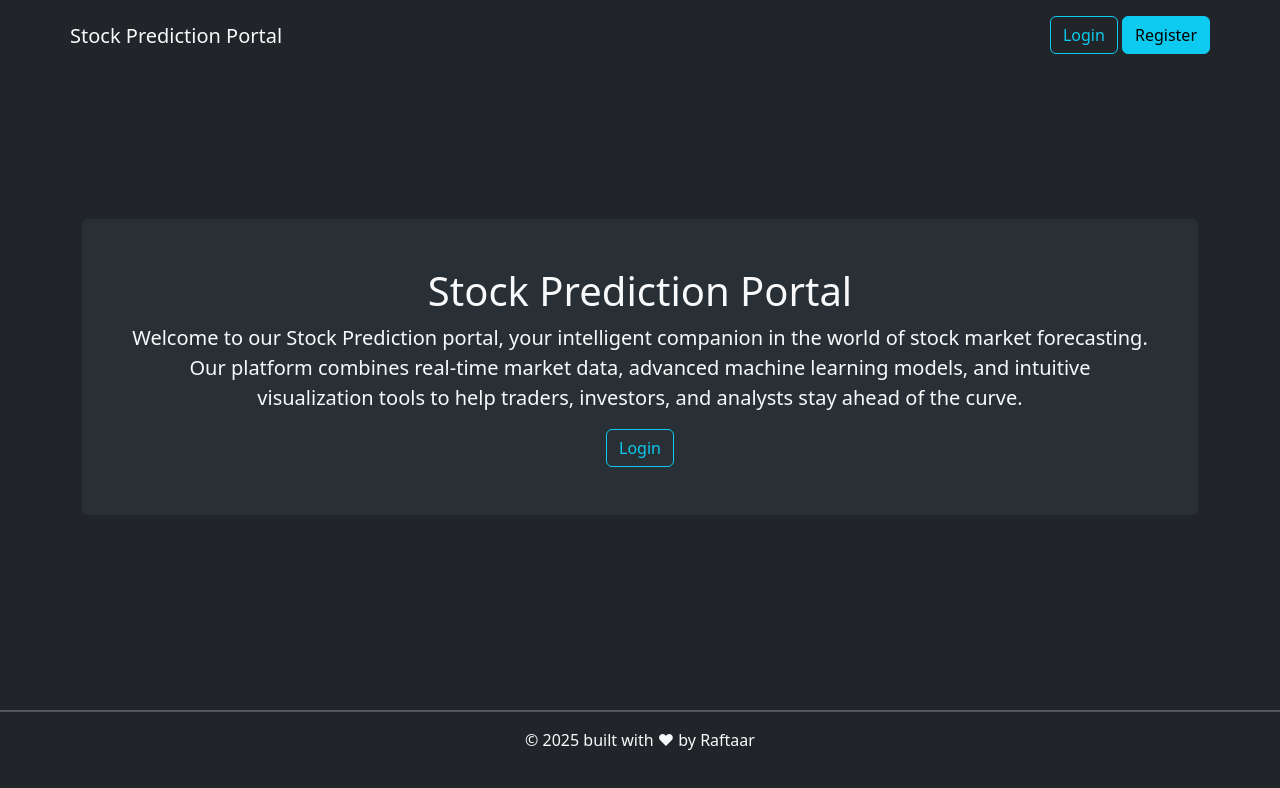
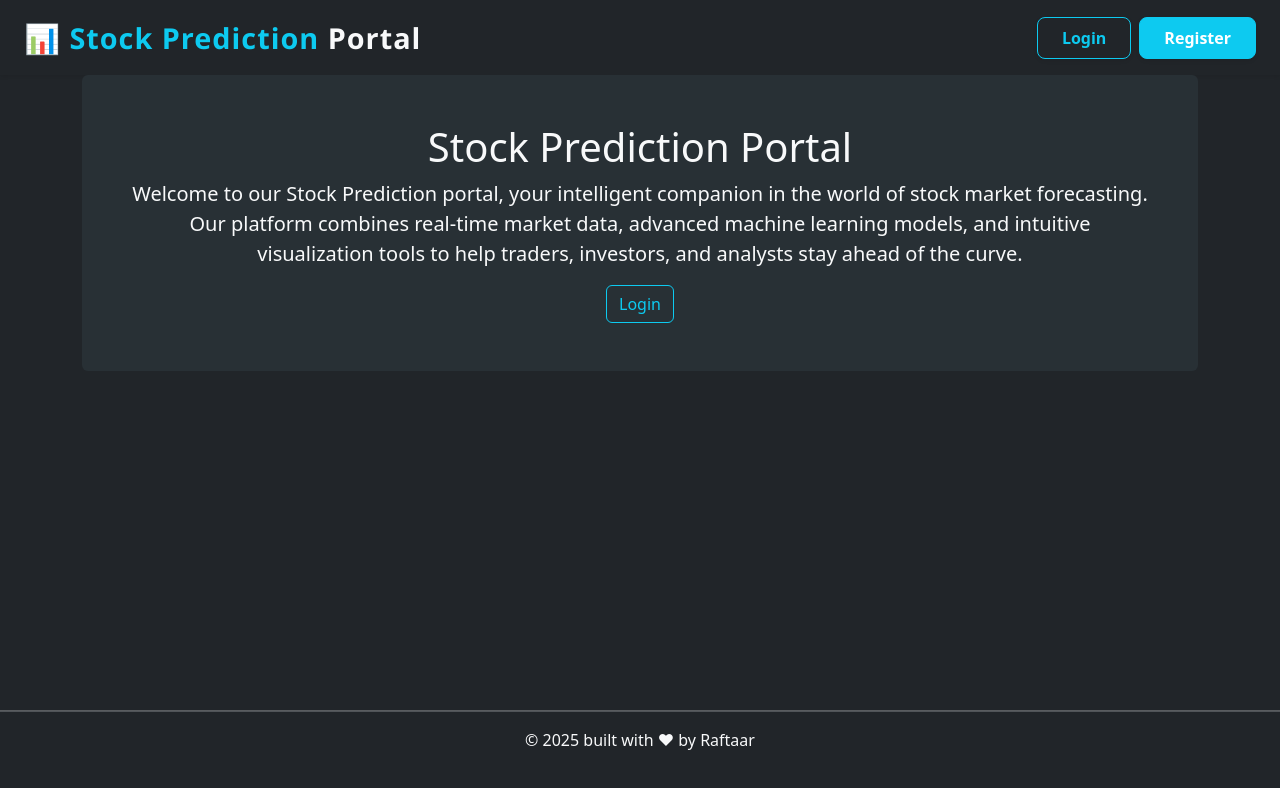
Before and after one commit to Abubakar-idrees-01/stock_prediction_portal, a React (Vite) app in the folder frontend-react/: page / in a window 1280 px wide. Shown: the top 788 px of the page. Built offline with nearby package versions, Linux system fonts and the light colour scheme; no server answers.

Commit message:
frontend

```diff
--- a/frontend-react/src/components/header.jsx
+++ b/frontend-react/src/components/header.jsx
@@ -1,52 +1,61 @@
-import React, { useContext } from "react";   // <-- added useContext
-import Button from "./button";
-import { Link , useNavigate } from "react-router-dom";     // <-- removed useNavigate (not used)
+import React, { useContext } from "react";
+import { Link, useNavigate } from "react-router-dom";
 import { AuthContext } from "../AuthProvider";
 
 const Header = () => {
   const { isLoggedIn, setIsLoggedIn } = useContext(AuthContext);
-  const usenavigate=useNavigate();
+  const navigate = useNavigate();
 
-  return (
-    <>
-      <nav className="navbar container pt-3 pb-3 align-items-start">
-        <Link className="navbar-brand text-light" to="/">
-          Stock Prediction Portal
-        </Link>
-        <div>
-          {isLoggedIn ? (
-            <>
-              <button
-                className="btn btn-danger"
-                onClick={() => {
+  const handleLogout = () => {
     localStorage.removeItem("accessToken");
     localStorage.removeItem("refreshToken");
     localStorage.removeItem("username");
     setIsLoggedIn(false);
-                  usenavigate("/login")
+    navigate("/login");
+  };
+
+  return (
+    <nav className="d-flex justify-content-between align-items-center px-4 py-3 bg-dark shadow-sm">
+      {/* Website Name / Brand */}
+      <Link
+        to="/"
+        className="fw-bold text-info text-decoration-none"
+        style={{
+          fontSize: "1.8rem",
+          letterSpacing: "1px",
+          fontFamily: "Segoe UI, sans-serif",
         }}
+      >
+        📊 Stock Prediction <span className="text-light">Portal</span>
+      </Link>
+
+      {/* Buttons */}
+      <div>
+        {isLoggedIn ? (
+          <button
+            className="btn btn-danger fw-semibold px-4 py-2 rounded-3 shadow-sm"
+            onClick={handleLogout}
           >
             Logout
           </button>
-            </>
         ) : (
           <>
-              <Button
-                text="Login"
-                url="/login"
-                className="btn btn-outline-info"
-              />
-              &nbsp;
-              <Button
-                text="Register"
-                url="/register"
-                className="btn btn-info"
-              />
+            <Link
+              to="/login"
+              className="btn btn-outline-info fw-semibold px-4 py-2 rounded-3 shadow-sm me-2"
+            >
+              Login
+            </Link>
+            <Link
+              to="/register"
+              className="btn btn-info fw-semibold text-white px-4 py-2 rounded-3 shadow-sm"
+            >
+              Register
+            </Link>
           </>
         )}
       </div>
     </nav>
-    </>
   );
 };
 
```
Lines whose indentation alone changed are shown as unchanged.
